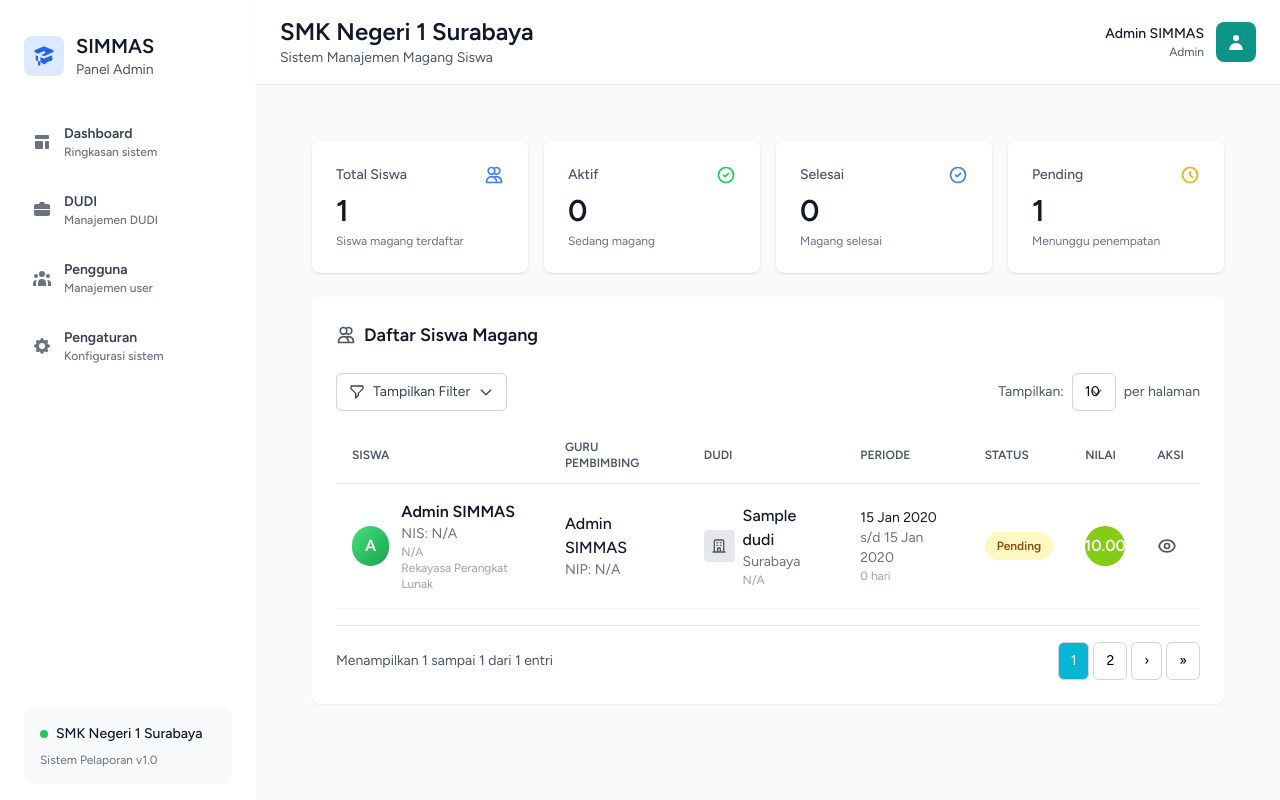
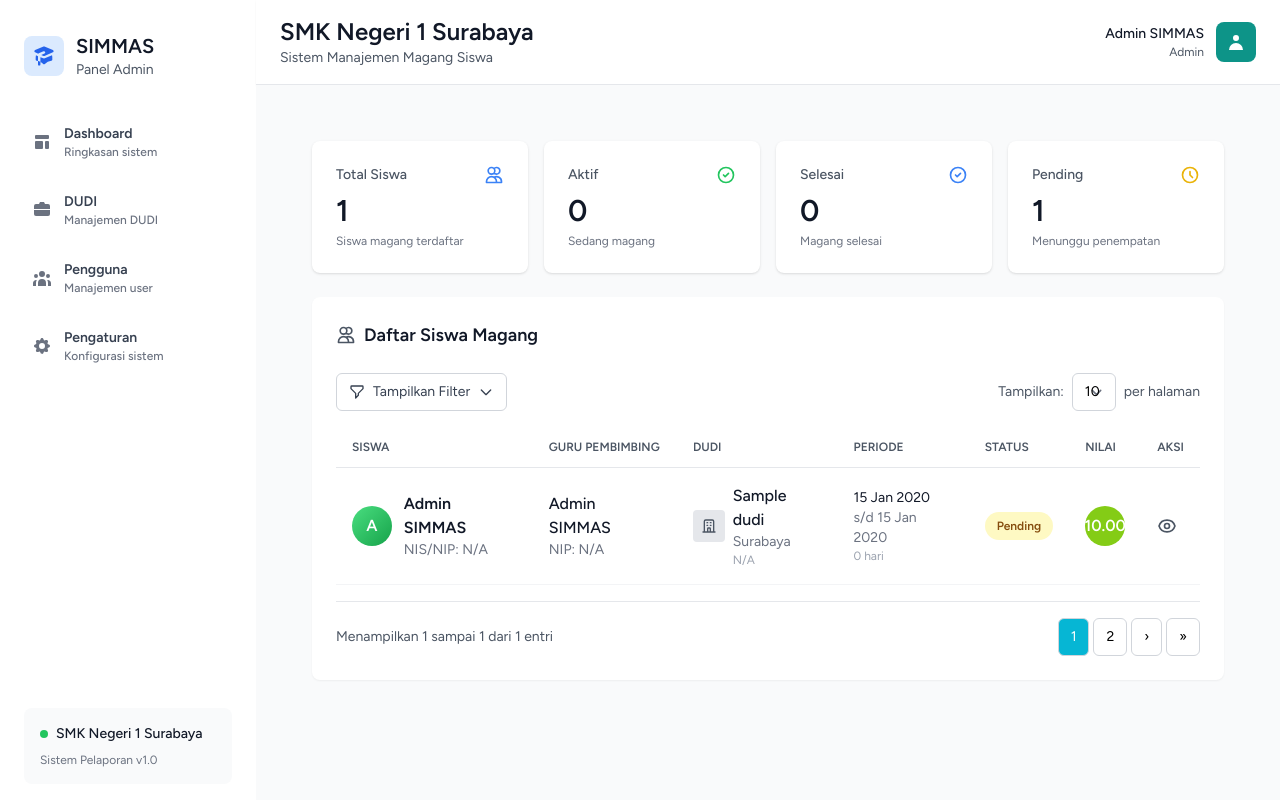
Before and after one commit to bima-ssn/serkom, a Laravel app: page /internships in a window 1280 px wide. Run offline with Laravel 12, Linux system fonts and the light colour scheme; a user stored in the database is signed in; data comes from the database, SQL or seed files in the repository; tables that the repository leaves empty hold one stand-in row (values such as "Sample post"); style sheets or scripts are compiled from the project's sources.

Commit message:
Refactor internship views for better date and status handling
Co-authored-by: bma170248 <bma170248@gmail.com>

```diff
--- a/simmas/resources/views/internships/index.blade.php
+++ b/simmas/resources/views/internships/index.blade.php
@@ -139,15 +139,13 @@
                                                 </div>
                                                 <div>
                                                     <div class="font-semibold text-gray-900">{{ $internship->student->name }}</div>
-                                                    <div class="text-sm text-gray-500">NIS: {{ $internship->student->nis ?? 'N/A' }}</div>
-                                                    <div class="text-xs text-gray-400">{{ $internship->student->class ?? 'N/A' }}</div>
-                                                    <div class="text-xs text-gray-400">{{ $internship->student->major ?? 'Rekayasa Perangkat Lunak' }}</div>
+                                                    <div class="text-sm text-gray-500">NIS/NIP: {{ $internship->student->nis_nip ?? 'N/A' }}</div>
                                                 </div>
                                             </div>
                                         </td>
                                         <td class="py-4 px-4">
                                             <div class="font-medium text-gray-900">{{ $internship->teacher->name }}</div>
-                                            <div class="text-sm text-gray-500">NIP: {{ $internship->teacher->nip ?? 'N/A' }}</div>
+                                            <div class="text-sm text-gray-500">NIP: {{ $internship->teacher->nis_nip ?? 'N/A' }}</div>
                                         </td>
                                         <td class="py-4 px-4">
                                             <div class="flex items-center">
@@ -164,10 +162,14 @@
                                             </div>
                                         </td>
                                         <td class="py-4 px-4">
-                                            <div class="text-sm text-gray-900">{{ \Carbon\Carbon::parse($internship->start_date)->format('d M Y') }}</div>
-                                            <div class="text-sm text-gray-500">s/d {{ \Carbon\Carbon::parse($internship->end_date)->format('d M Y') }}</div>
+                                            <div class="text-sm text-gray-900">{{ optional($internship->start_date)->format('d M Y') ?? '-' }}</div>
+                                            <div class="text-sm text-gray-500">s/d {{ optional($internship->end_date)->format('d M Y') ?? '-' }}</div>
                                             <div class="text-xs text-gray-400">
-                                                {{ \Carbon\Carbon::parse($internship->start_date)->diffInDays(\Carbon\Carbon::parse($internship->end_date)) }} hari
+                                                @if($internship->start_date && $internship->end_date)
+                                                    {{ $internship->start_date->diffInDays($internship->end_date) }} hari
+                                                @else
+                                                    -
+                                                @endif
                                             </div>
                                         </td>
                                         <td class="py-4 px-4">
```
Also changed, not shown: simmas/resources/views/internships/show.blade.php (+7 -7 lines).
